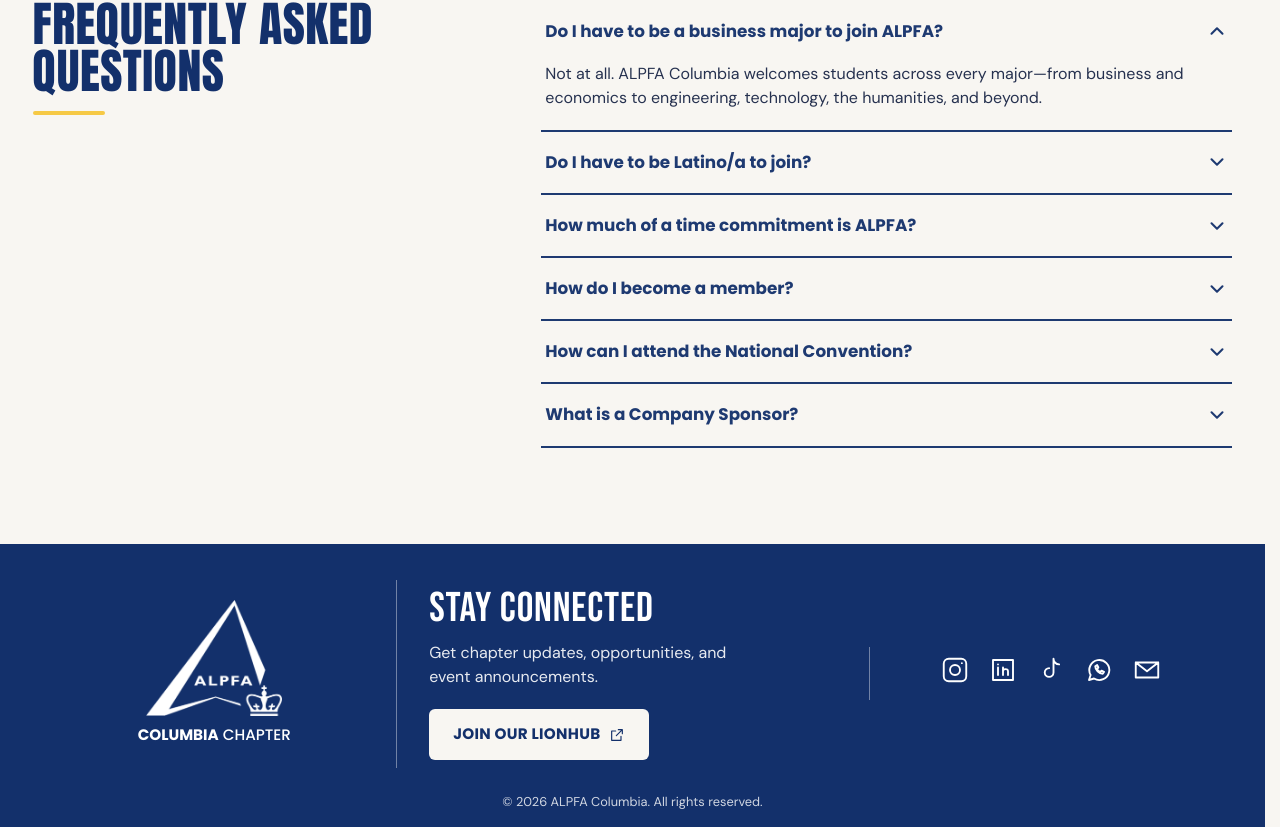
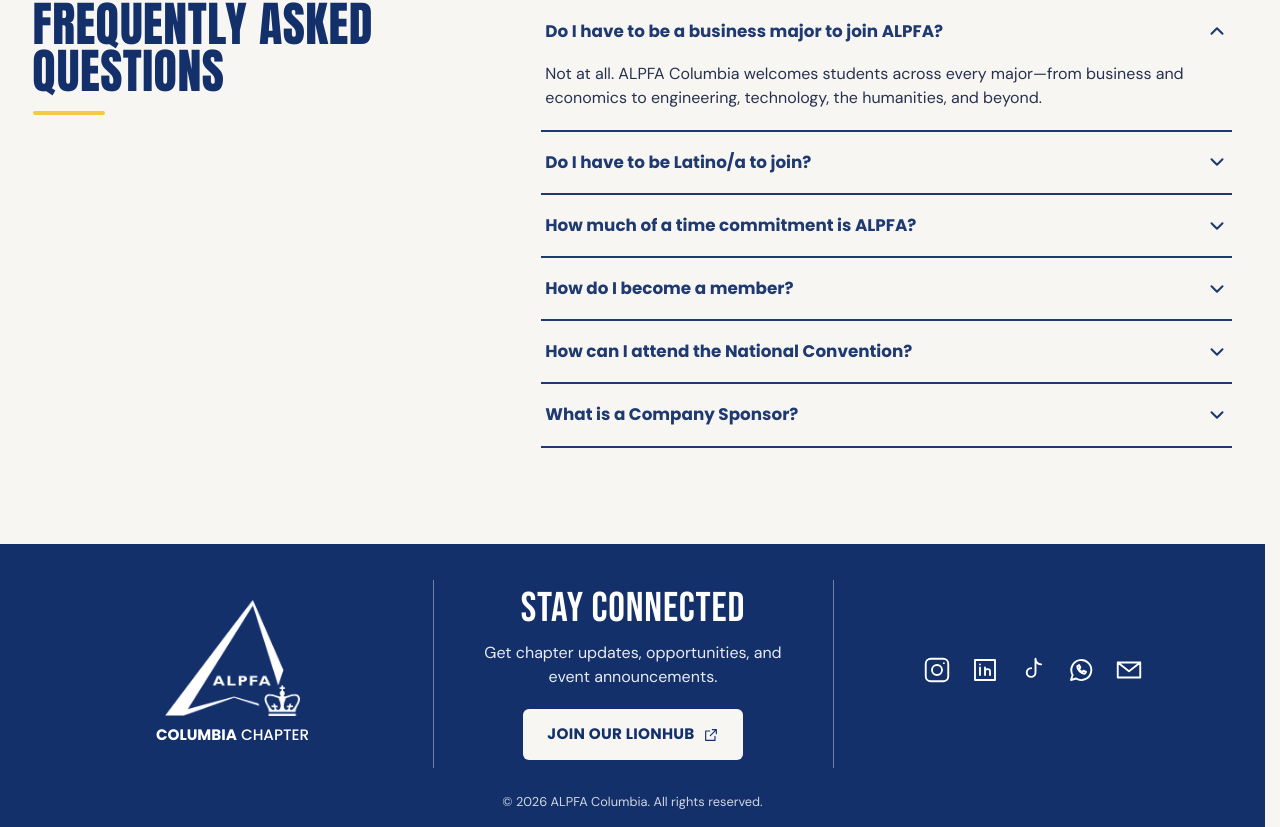
Before and after one commit to michellemai122/alpfa-columbia-website, a React (Vite) app: page / in a window 1280 px wide. Shown: the part 1527-2354 px from the top of the page. Built offline with nearby package versions, Linux system fonts and the light colour scheme.

Commit message:
Space footer columns evenly
Co-Authored-By: Claude Opus 5.5 <noreply@anthropic.com>

```diff
--- a/src/styles/global.css
+++ b/src/styles/global.css
@@ -396,12 +396,17 @@ p {
 
 .footer__top {
   display: grid;
-  grid-template-columns: 1fr 1.3fr 1fr;
-  align-items: center;
-}
-
+  grid-template-columns: repeat(3, 1fr);
+}
+
+/* Three equal columns, each centered, with full-height dividers between them. */
 .footer__top > * {
+  display: flex;
+  flex-direction: column;
+  align-items: center;
+  justify-content: center;
   padding: 8px 32px;
+  text-align: center;
 }
 
 .footer__top > * + * {
@@ -417,7 +422,7 @@ p {
 }
 
 .footer__newsletter p {
-  margin: 12px 0 20px;
+  margin: 12px auto 20px;
   max-width: 28ch;
   opacity: 0.9;
 }
```
